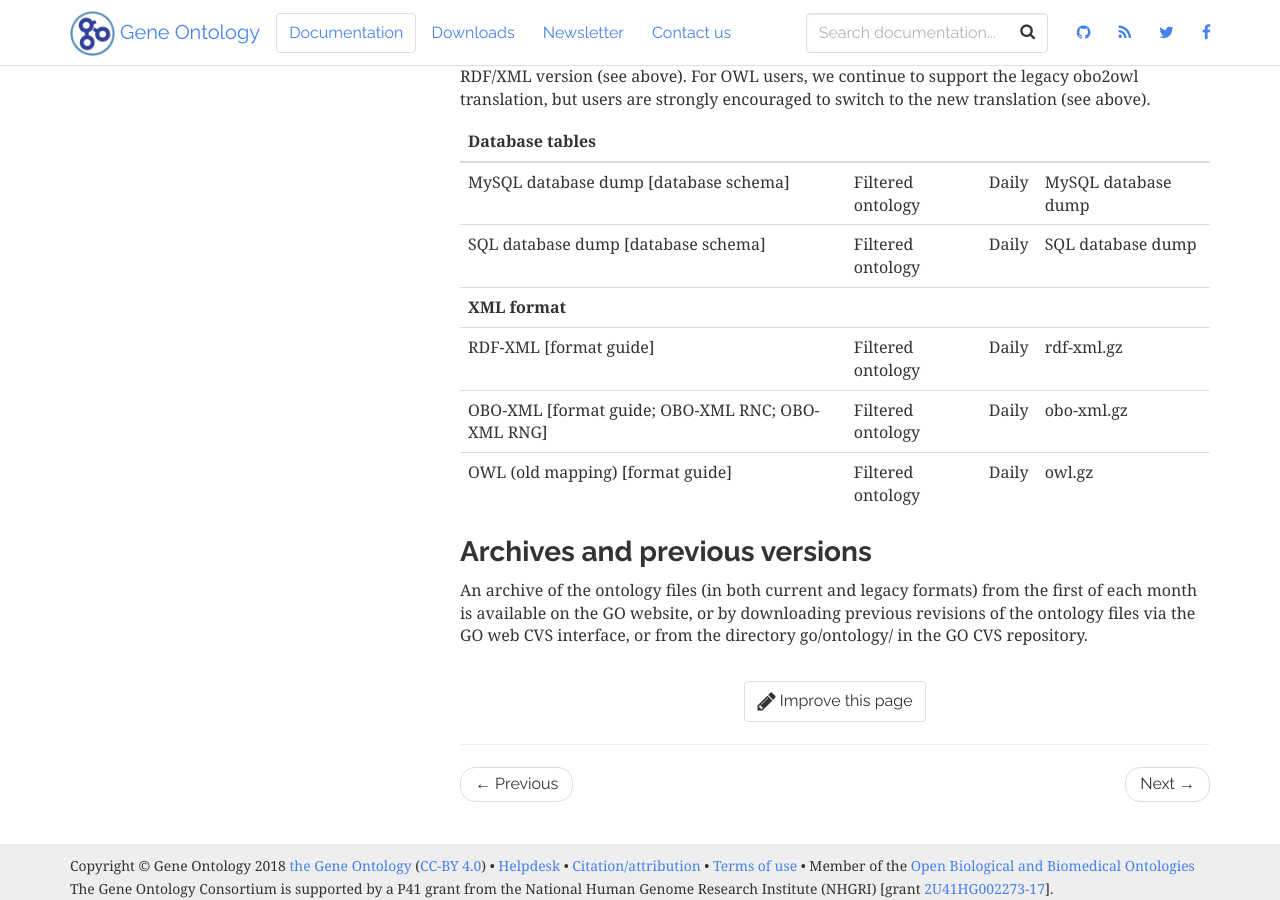
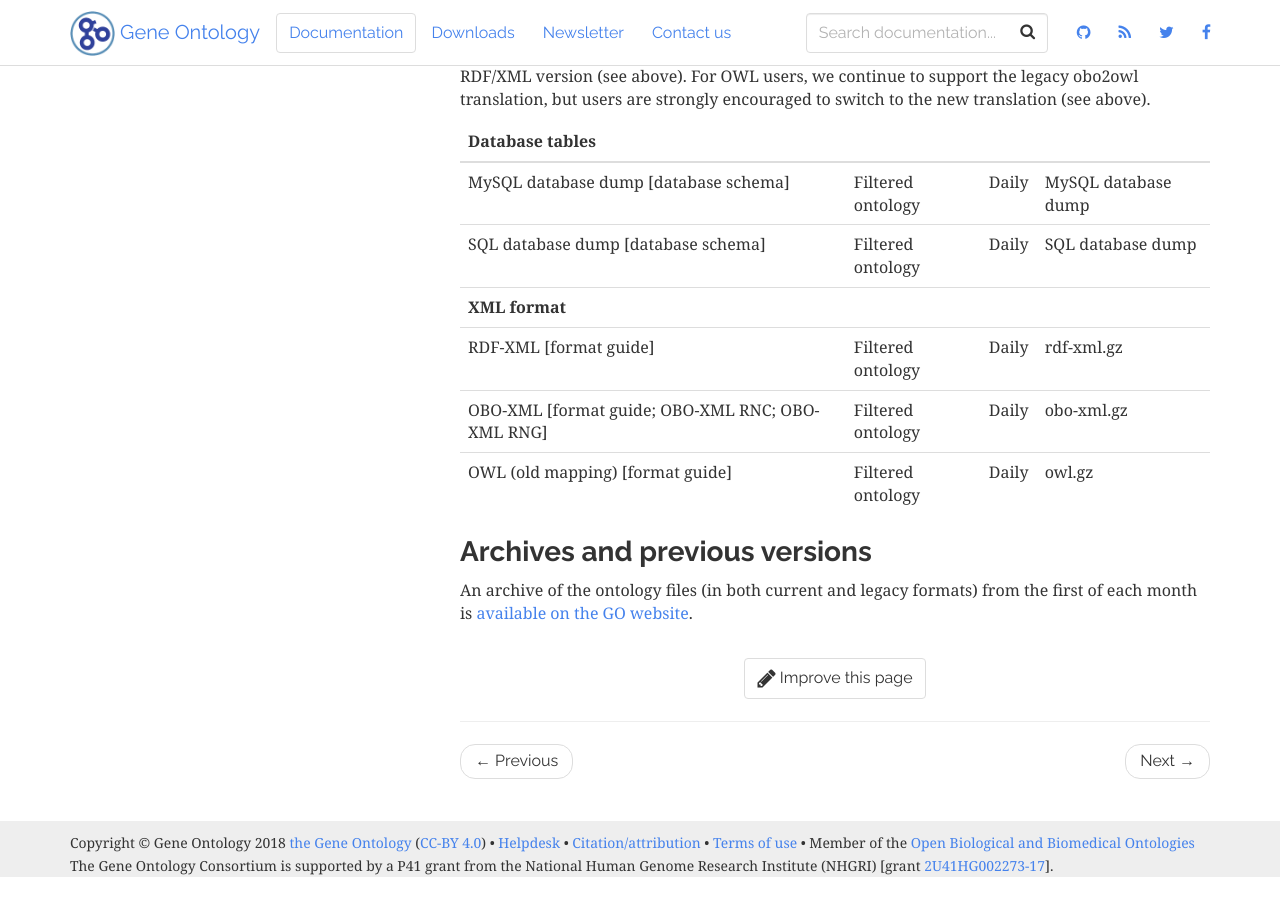
Before and after one commit to geneontology/geneontology.github.io, a Jekyll site: the page built from docs/_docs/download-ontology.md, in a window 1280 px wide and 900 px high, scrolled down 1483 px. Built offline with Jekyll 4.4.1, drawn with Linux system fonts in a browser that asks for light colours; nearby versions of some CDN libraries; after the commit the page ends 2360 px from its top, so only the background shows below that.

Commit message:
Update download-ontology.md
added link to archives at ftp://ftp.geneontology.org/go/ontology-archive/

```diff
--- a/docs/_docs/download-ontology.md
+++ b/docs/_docs/download-ontology.md
@@ -46,4 +46,4 @@
 
 ### Archives and previous versions
 
-An archive of the ontology files (in both current and legacy formats) from the first of each month is available on the GO website, or by downloading previous revisions of the ontology files via the GO web CVS interface, or from the directory go/ontology/ in the GO CVS repository.
+An archive of the ontology files (in both current and legacy formats) from the first of each month is [available on the GO website](ftp://ftp.geneontology.org/go/ontology-archive/).
```
